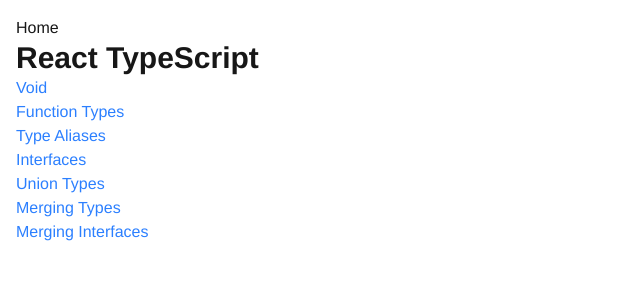
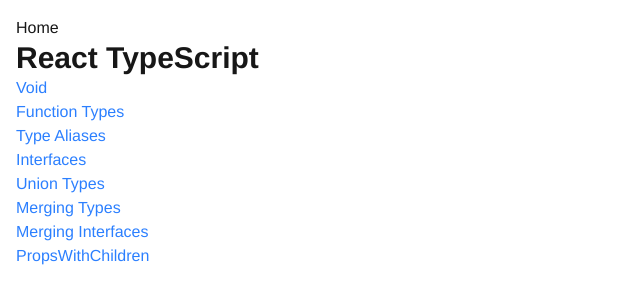
Before and after one commit to emanuelefavero/react-typescript, a Next.js app: page / in a window 1280 px wide. Shown: the top 304 px of the page, without its empty margins (0-640 px from the left). Built offline with nearby package versions, Linux system fonts and the light colour scheme.

Commit message:
feat: /props-with-children

```diff
--- a/src/app/page.tsx
+++ b/src/app/page.tsx
@@ -27,6 +27,9 @@
         <li>
           <Link href='/merging-interfaces'>Merging Interfaces</Link>
         </li>
+        <li>
+          <Link href='/props-with-children'>PropsWithChildren</Link>
+        </li>
       </ul>
     </>
   )
--- /dev/null
+++ b/src/app/props-with-children/Component.tsx
@@ -0,0 +1,17 @@
+import { type PropsWithChildren } from 'react'
+
+type Props = {
+  title: string
+}
+
+export default function Component({
+  title,
+  children,
+}: PropsWithChildren<Props>) {
+  return (
+    <>
+      <h2>{title}</h2>
+      {children}
+    </>
+  )
+}
--- /dev/null
+++ b/src/app/props-with-children/page.tsx
@@ -0,0 +1,17 @@
+import Component from './Component'
+
+// * PropsWithChildren is a type that allows to define a component that accepts children
+
+// TIP: Use PropsWithChildren when you want to automatically include `children` without manually adding it to the props type
+// TIP: Another way to define a component that accepts children is to use `ReactNode` in the props type @see @/app/react-node/page.tsx
+
+export default function Page() {
+  return (
+    <div>
+      <h1>PropsWithChildren</h1>
+      <Component title='Hello'>
+        <p>World</p>
+      </Component>
+    </div>
+  )
+}
```
